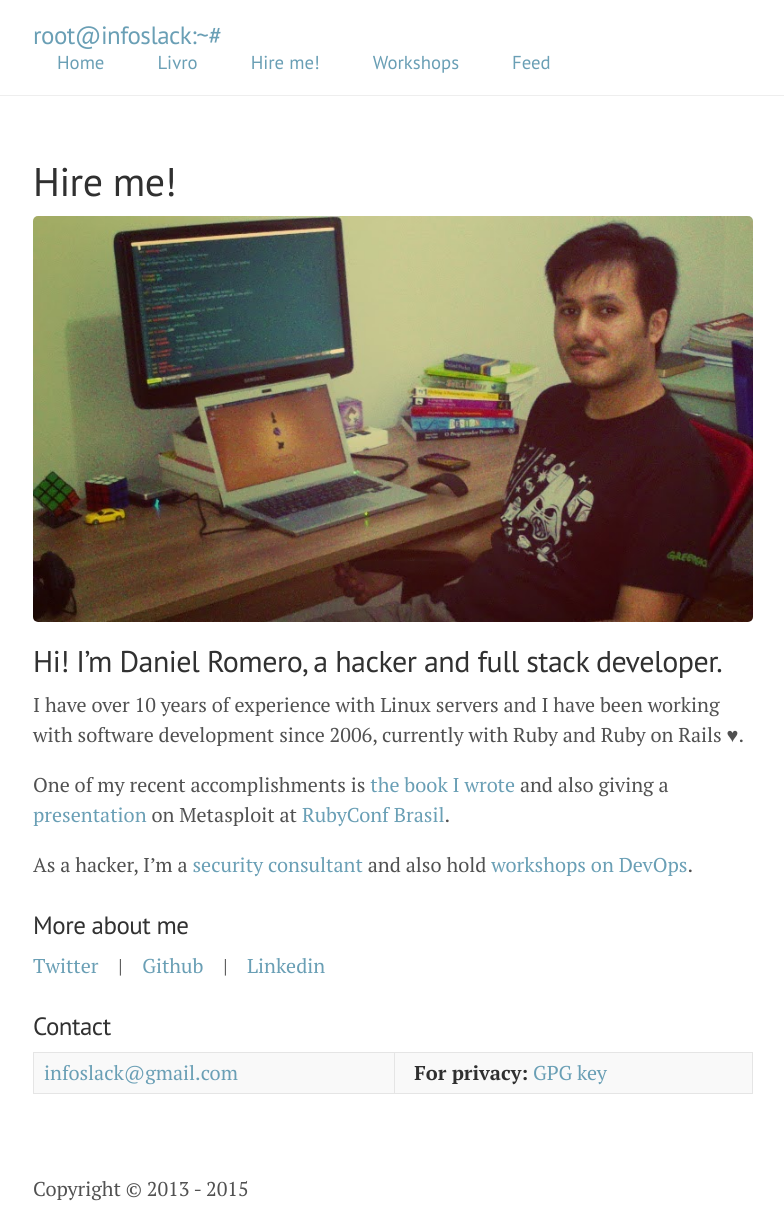
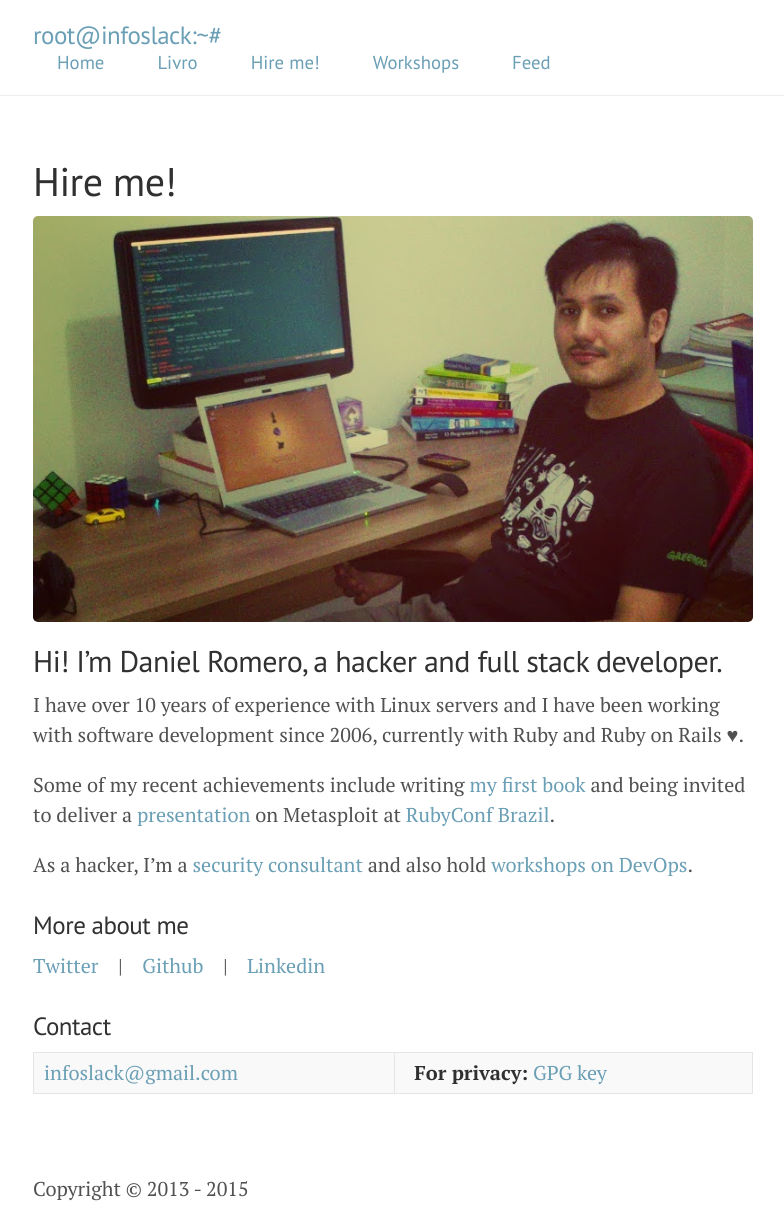
Before and after one commit to infoslack/infoslack-blog, a Jekyll site: the page built from about/index.md, in a window 1280 px wide. Shown: the whole page, without its empty margins (247-1031 px from the left). Built offline with Jekyll 4.4.1, drawn with Linux system fonts in a browser that asks for light colours; Markdown is read by kramdown in place of the engine named in the settings.

Commit message:
minor update about

```diff
--- a/about/index.md
+++ b/about/index.md
@@ -12,8 +12,10 @@ I have over 10 years of experience with Linux servers and I have been
 working with software development since 2006, currently with Ruby and
 Ruby on Rails ♥.
 
-One of my recent accomplishments is [the book I wrote](http://www.casadocodigo.com.br/products/livro-linux)
-and also giving a [presentation]({{ site.rubyconf }}) on Metasploit at [RubyConf Brasil](http://www.rubyconf.com.br/en/speakers).
+Some of my recent achievements include writing
+[my first book](http://www.casadocodigo.com.br/products/livro-linux)
+and being invited to deliver a [presentation]({{ site.rubyconf }}) on
+Metasploit at [RubyConf Brazil](http://www.rubyconf.com.br/en/speakers).
 
 As a hacker, I'm a [security consultant](http://initsec.com/pentest/) and also hold [workshops on DevOps]({{ site.workshops }}).
 
```
